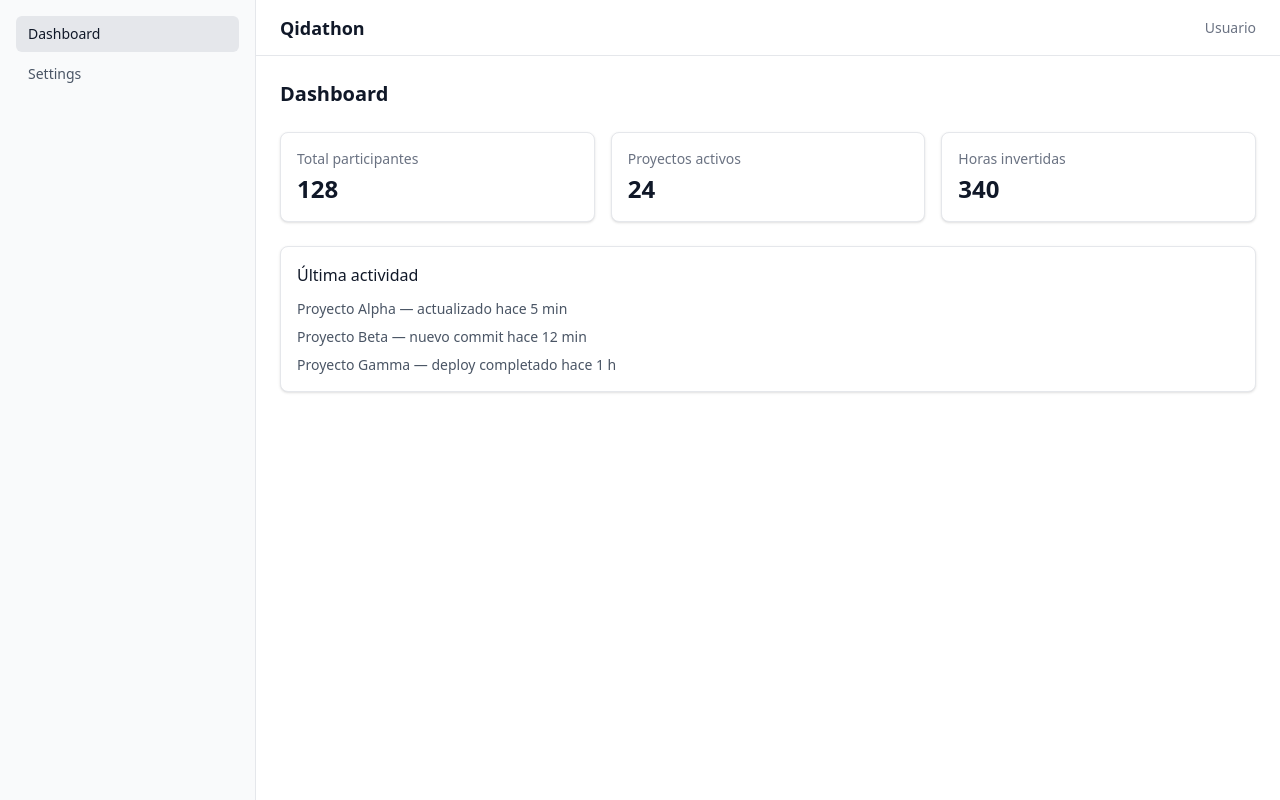
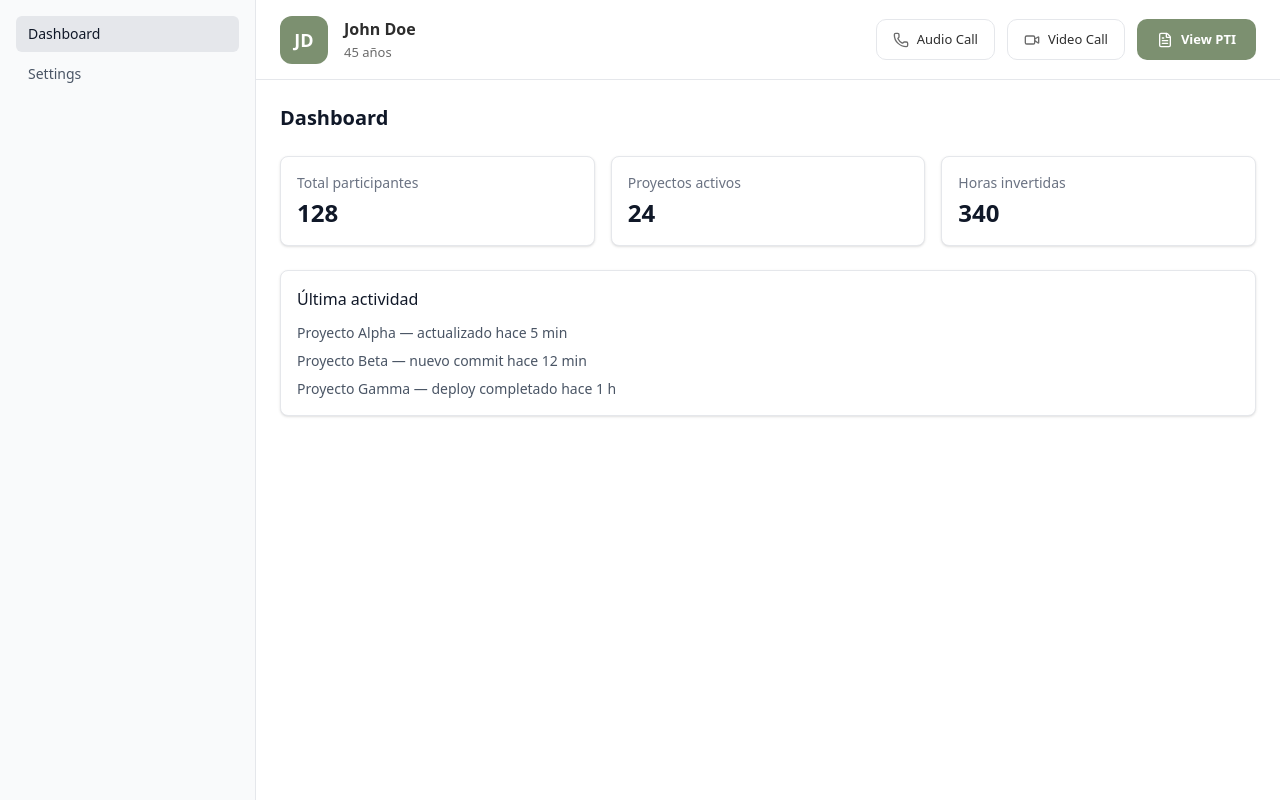
Before and after one commit to JaimeQida/front-Qidathon, a React (Vite) app: page / in a window 1280 px wide. Built offline with nearby package versions, Linux system fonts and the light colour scheme.

Commit message:
Designs and header component

```diff
--- a/package.json
+++ b/package.json
@@ -10,6 +10,7 @@
     "preview": "vite preview"
   },
   "dependencies": {
+    "lucide-react": "^0.563.0",
     "react": "^19.2.0",
     "react-dom": "^19.2.0",
     "react-router-dom": "^7.13.0"
--- a/src/components/layout/DashboardLayout.tsx
+++ b/src/components/layout/DashboardLayout.tsx
@@ -7,7 +7,7 @@ export function DashboardLayout() {
     <div className="flex min-h-screen flex-col md:flex-row">
       <Sidebar />
       <div className="flex flex-1 flex-col">
-        <Header />
+        <Header initials="JD" name="John Doe" age="45 años" />
         <main className="flex-1 p-4 md:p-6">
           <Outlet />
         </main>
--- a/src/components/layout/Header.tsx
+++ b/src/components/layout/Header.tsx
@@ -1,10 +1,99 @@
-export function Header() {
+// components/Header.tsx
+import { Heart, Phone, Video, FileText } from "lucide-react";
+
+interface AlertBadgeProps {
+  icon?: React.ReactNode;
+  text: string;
+}
+
+interface PatientHeaderProps {
+  initials: string;
+  name: string;
+  age: string;
+  alert?: AlertBadgeProps;
+  onAudioCall?: () => void;
+  onVideoCall?: () => void;
+  onViewPTI?: () => void;
+}
+
+export function Header({
+  initials,
+  name,
+  age,
+  alert,
+  onAudioCall,
+  onVideoCall,
+  onViewPTI,
+}: PatientHeaderProps) {
   return (
-    <header className="flex h-14 shrink-0 items-center justify-between border-b border-gray-200 bg-white px-4 md:px-6">
-      <h1 className="text-lg font-semibold text-gray-900">Qidathon</h1>
-      <div className="flex items-center gap-2">
-        <span className="text-sm text-gray-500">Usuario</span>
+    <header className="flex items-center justify-between w-full h-[80px] px-6 py-4 bg-white border-b border-[#E5E7EB]">
+      {/* Profile Section */}
+      <div className="flex items-center gap-4">
+        {/* Avatar */}
+        <div className="flex items-center justify-center w-12 h-12 rounded-[12px] bg-[#7C9070]">
+          <span className="text-white text-lg font-semibold font-sans">
+            {initials}
+          </span>
+        </div>
+
+        {/* Profile Info */}
+        <div className="flex flex-col gap-0.5">
+          <span className="text-[#2D2D2D] text-base font-semibold font-sans">
+            {name}
+          </span>
+          <div className="flex items-center gap-3">
+            <span className="text-[#6B6B6B] text-[13px] font-normal font-sans">
+              {age}
+            </span>
+            {alert && (
+              <>
+                <span className="text-[#8E8E93] text-[13px] font-normal font-sans">
+                  •
+                </span>
+                <div className="flex items-center gap-1 px-2 py-[3px] rounded-[6px] bg-[#FFE5E5]">
+                  <Heart className="w-3 h-3 text-[#D93C15] fill-[#D93C15]" />
+                  <span className="text-[#D93C15] text-[11px] font-medium font-sans">
+                    {alert.text}
+                  </span>
+                </div>
+              </>
+            )}
+          </div>
+        </div>
+      </div>
+
+      {/* Action Buttons */}
+      <div className="flex items-center gap-3">
+        <button
+          onClick={onAudioCall}
+          className="flex items-center gap-2 px-4 py-2.5 rounded-[10px] bg-white border border-[#E5E7EB] hover:bg-gray-50 transition-colors"
+        >
+          <Phone className="w-4 h-4 text-[#6B6B6B]" />
+          <span className="text-[#2D2D2D] text-[13px] font-medium font-sans">
+            Audio Call
+          </span>
+        </button>
+
+        <button
+          onClick={onVideoCall}
+          className="flex items-center gap-2 px-4 py-2.5 rounded-[10px] bg-white border border-[#E5E7EB] hover:bg-gray-50 transition-colors"
+        >
+          <Video className="w-4 h-4 text-[#6B6B6B]" />
+          <span className="text-[#2D2D2D] text-[13px] font-medium font-sans">
+            Video Call
+          </span>
+        </button>
+
+        <button
+          onClick={onViewPTI}
+          className="flex items-center gap-2 px-5 py-[11px] rounded-[10px] bg-[#7C9070] hover:bg-[#6B7F60] transition-colors"
+        >
+          <FileText className="w-4 h-4 text-white" />
+          <span className="text-white text-[13px] font-semibold font-sans">
+            View PTI
+          </span>
+        </button>
       </div>
     </header>
-  )
+  );
 }
```
Also changed, not shown: 2 other files (tests, documents, lock files or other folders).
